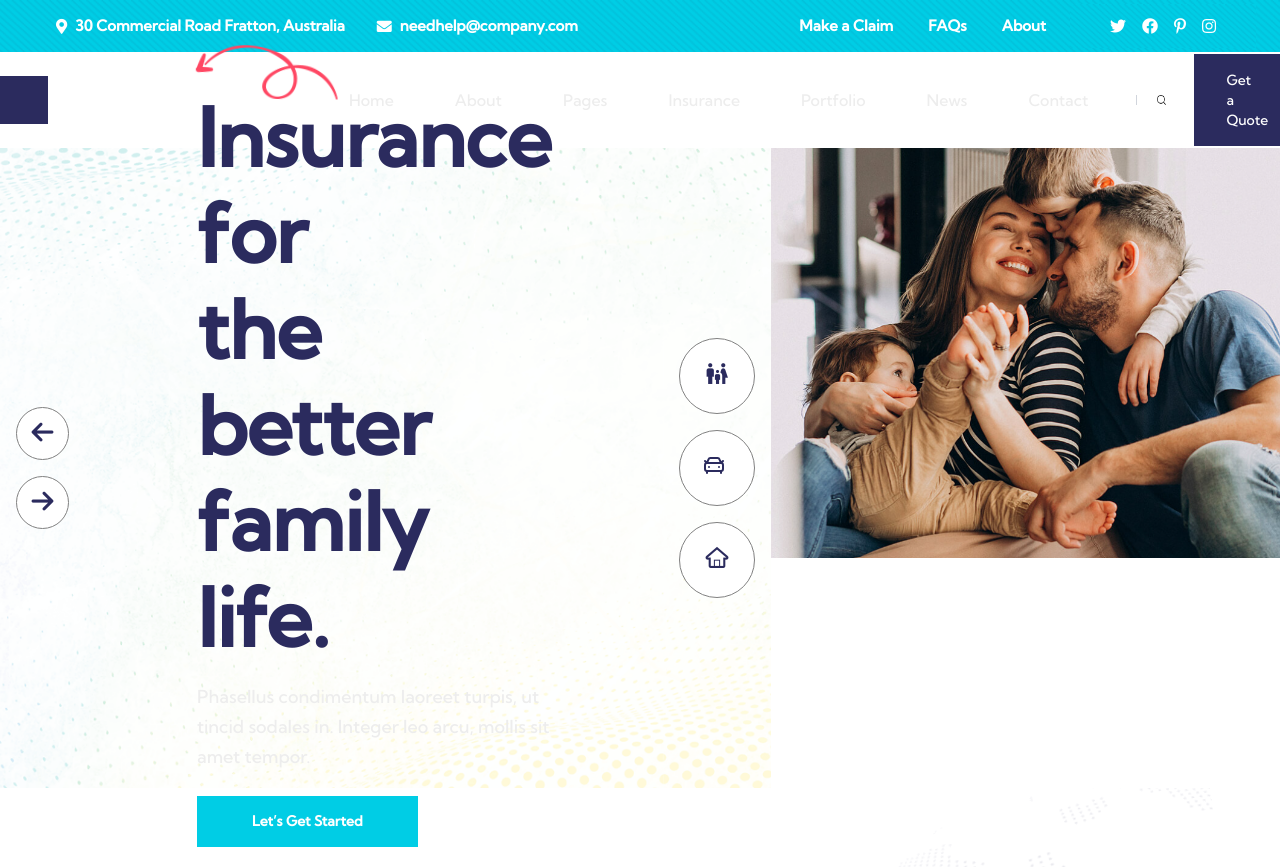
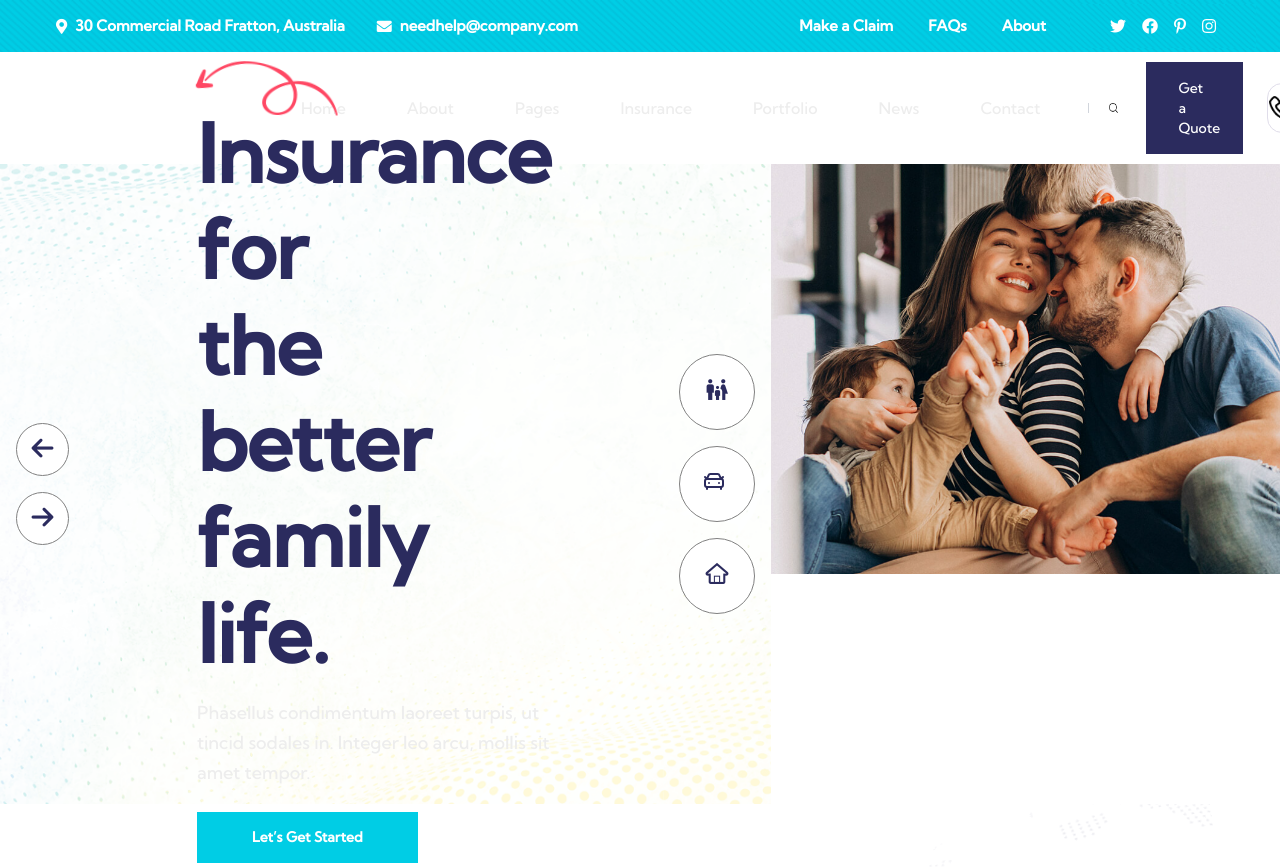
Before and after one commit to eusoncode/insure, a Next.js app in the folder frontend/: page / in a window 1280 px wide. Shown: the top 867 px of the page. Built offline with nearby package versions, Linux system fonts and the light colour scheme.

Commit message:
Editing the logo in the navigation section

```diff
--- a/frontend/src/components/navigation_section/navigation.tsx
+++ b/frontend/src/components/navigation_section/navigation.tsx
@@ -99,11 +99,14 @@
               className="flex items-center text-[15px] space-x-2 font-medium text-white transition-colors duration-500 hover:text-[#2b2b5e]"
             >
               <i className={`${item.iconClass} text-white text-[15px] mr-2`} />
-              <a
-                href={item.href}
-                className="font-bold no-underline hover:underline"
-              >
-                {item.text}
+              <a href={item.href}>
+                <p
+                  className="relative text-white transition-all duration-500 text-[15px] font-bold
+                    bg-no-repeat bg-[length:0_1px] bg-[0_calc(100%-1px)] bg-[linear-gradient(to_right,currentColor_0%,currentColor_100%)]
+                    hover:bg-[length:100%_1px] hover:text-[#2B2B5E]"
+                >
+                  {item.text}
+                </p>
               </a>
             </li>
           ))}
@@ -133,9 +136,7 @@
             {socialIcons.map((social, index) => (
               <a key={index} href={social.href}>
                 <i className={social.icon} aria-hidden="true"></i>
-                <p className="sr-only">
-                  {social.label}
-                </p>
+                <p className="sr-only">{social.label}</p>
               </a>
             ))}
           </div>
@@ -145,12 +146,9 @@
       {/* Second Navigation bar*/}
       <div className="flex flex-row justify-between items-center relative pr-6">
         {/* Logo */}
-        <div>
-          <CustomLink
-            href="#"
-            className="flex max-w-3xs p-6 max-h-screen bg-custom-blue"
-          >
-            <Image src={logo} alt="logo" priority width={500} />
+        <div className="flex justify-center items-center w-65 h-28 bg-custom-blue">
+          <CustomLink href="#">
+            <Image src={logo} alt="logo" priority width={140} />
           </CustomLink>
         </div>
 
```
